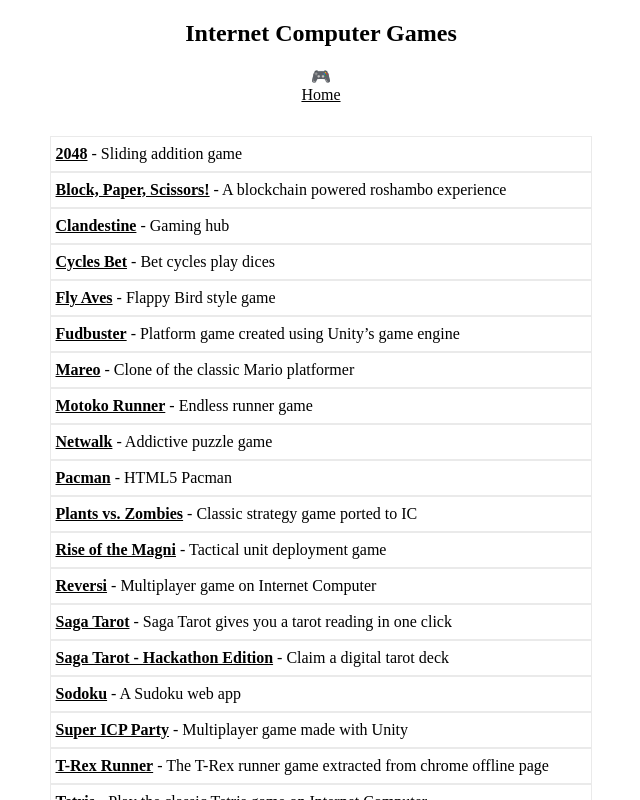
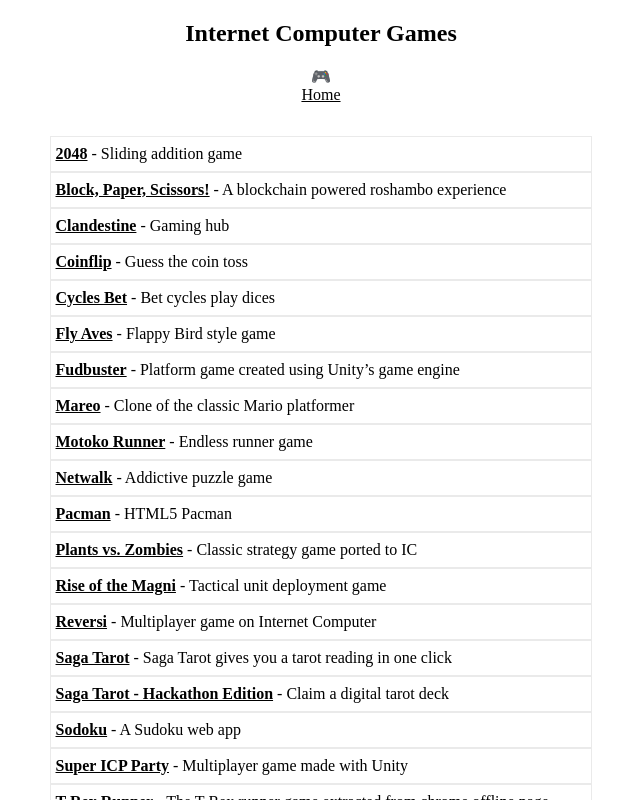
Before and after one commit to rjlucasm/internetcomputer, a Next.js app: page /games in a window 1280 px wide. Shown: the top 800 px of the page, without its empty margins (319-959 px from the left). Built offline with nearby package versions, Linux system fonts and the light colour scheme.

Commit message:
cointoss

```diff
--- a/components/sites.js
+++ b/components/sites.js
@@ -68,6 +68,7 @@
          <p><a href="https://www.dfinitycommunity.com/" target="_blank" rel="noopener noreferrer">Dfinity Community</a></p>
          <p><a href="https://icpmaximalist.medium.com/" target="_blank" rel="noopener noreferrer">The ICP maximalist</a></p>
          <p><a href="https://dfinityclub.medium.com/" target="_blank" rel="noopener noreferrer">Dfinity Club</a></p>
+         <p><a href="https://medium.com/icp-league" target="_blank" rel="noopener noreferrer">ICP League</a></p>
       </div>
 
       <div className={styles.card}>
@@ -83,8 +84,8 @@
          <p><a href="https://ez7ch-viaaa-aaaad-qab2q-cai.raw.ic0.app/" target="_blank" rel="noopener noreferrer">T-Rex Runner</a></p>
          <p><a href="https://bgvbu-biaaa-aaaae-aaava-cai.raw.ic0.app/" target="_blank" rel="noopener noreferrer">Netwalk</a></p>
          <p><a href="https://omro3-5yaaa-aaaad-qalta-cai.raw.ic0.app/" target="_blank" rel="noopener noreferrer">Sudoku</a></p>
+         <p><a href="https://riseofthemagni.com/" target="_blank" rel="noopener noreferrer">ROTM</a></p>
          <p><a href="https://qwsdo-xaaaa-aaaah-aaa3a-cai.ic0.app/" target="_blank" rel="noopener noreferrer">2048</a></p>
-         <p><a href="https://riseofthemagni.com/" target="_blank" rel="noopener noreferrer">ROTM</a></p>
       </div>
     </div>
   </>
--- a/pages/games.js
+++ b/pages/games.js
@@ -29,6 +29,9 @@
             </div>
             <div className={styles.gcard}>
                 <a href="https://fcsfo-cyaaa-aaaah-aaiza-cai.ic0.app/" target="_blank" rel="noopener noreferrer">Clandestine</a> - Gaming hub
+            </div>
+            <div className={styles.gcard}>
+                <a href="https://2ji5m-raaaa-aaaah-aanoa-cai.raw.ic0.app/" target="_blank" rel="noopener noreferrer">Coinflip</a> - Guess the coin toss
             </div>
             <div className={styles.gcard}>
                 <a href="https://cycles.bet/" target="_blank" rel="noopener noreferrer">Cycles Bet</a> - Bet cycles play dices
```
